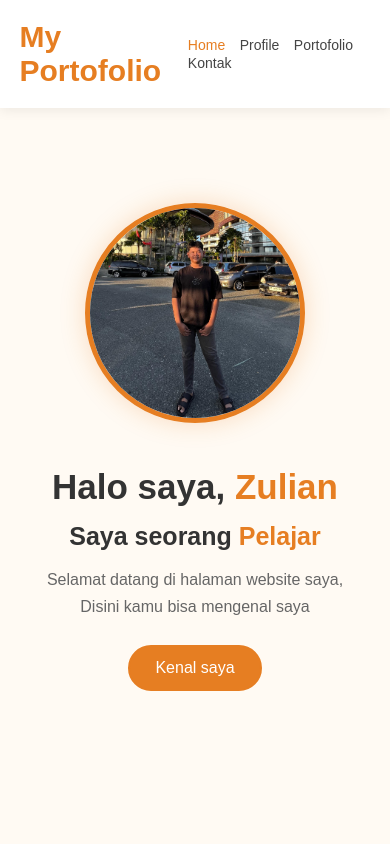
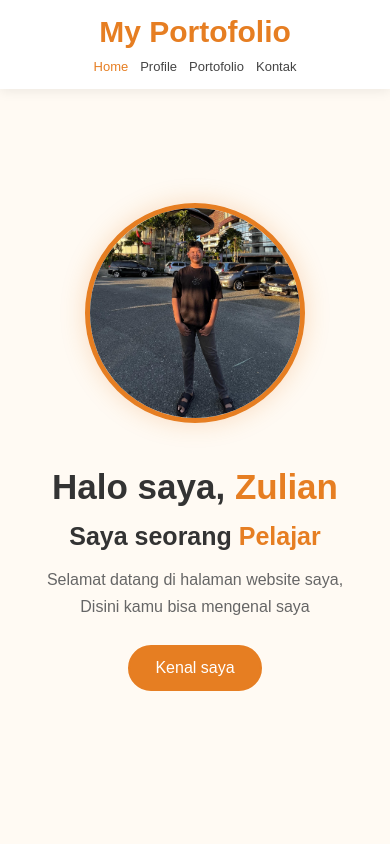
Before and after one commit to rakaajaaa/website-portofolio, a plain HTML site: page index.html in a window 390 px wide. Shown: the top 844 px of the page. Drawn offline with Linux system fonts and the light colour scheme.

Commit message:
Update style.css

```diff
--- a/style.css
+++ b/style.css
@@ -246,12 +246,23 @@ footer {
 @media (max-width: 768px) {
 
     header {
-        padding: 20px 5%;
+        padding: 15px 4%;
+        flex-direction: column;
+        gap: 10px;
+    }
+
+    nav {
+        display: flex;
+        flex-wrap: nowrap;
+        justify-content: center;
+        gap: 12px;
+        width: 100%;
     }
 
     nav a {
-        margin-left: 10px;
-        font-size: 14px;
+        margin-left: 0;
+        font-size: 13px;
+        white-space: nowrap;
     }
 
     .home {
```
